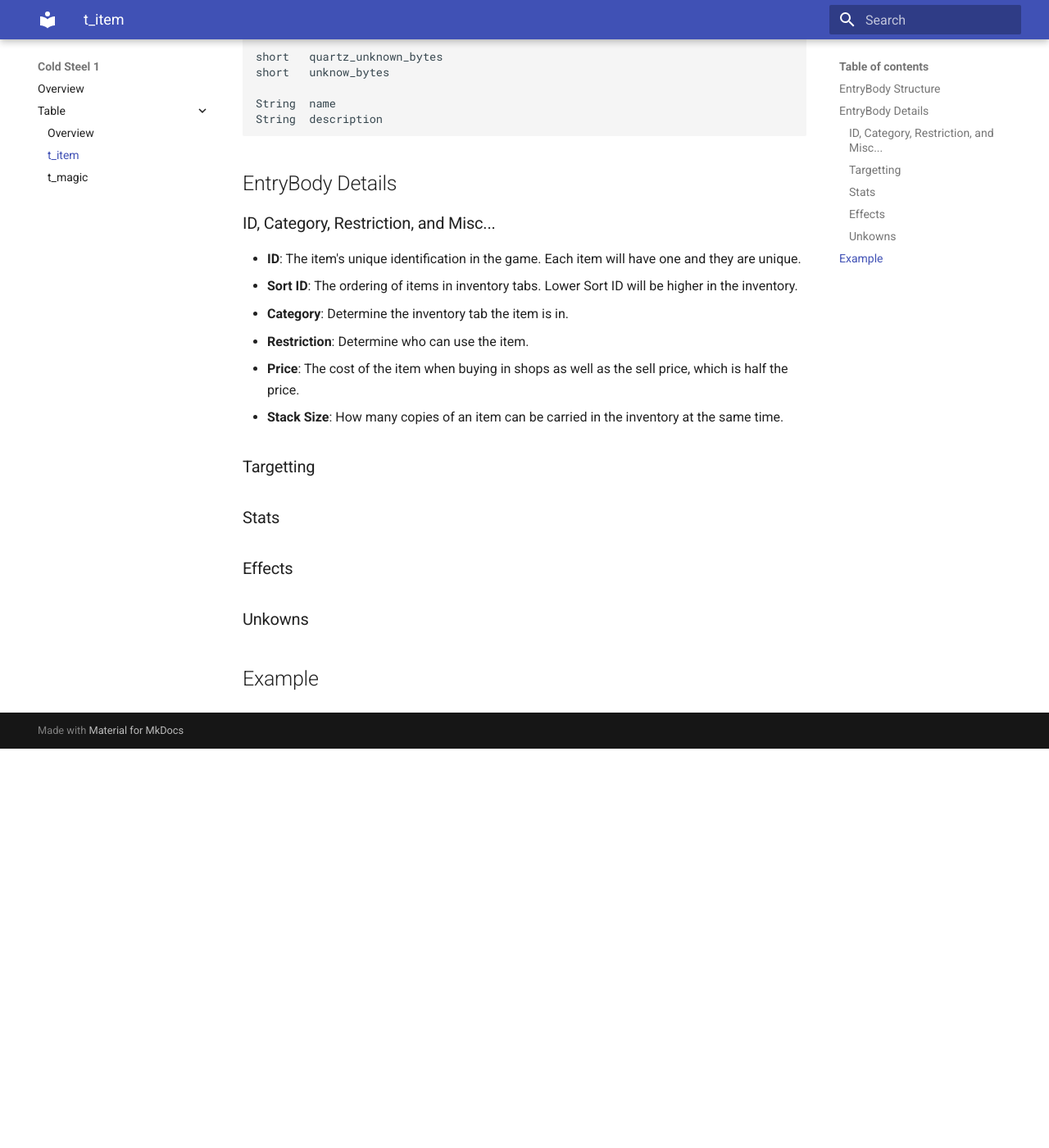
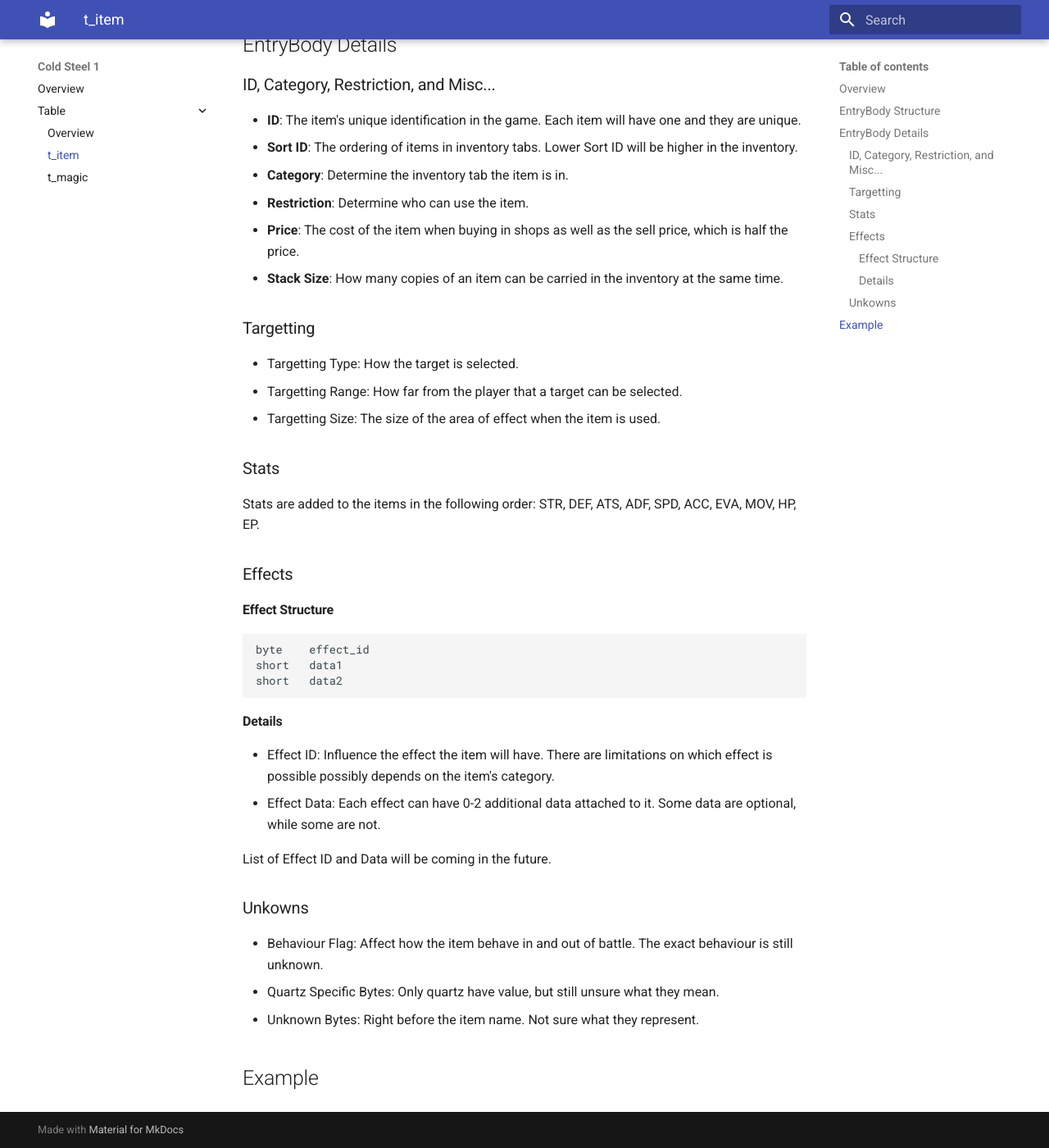
Before and after one commit to nnguyen259/ColdSteelDocumentation, an MkDocs documentation site: the page built from docs/cs1/tables/item.md, in a window 1280 px wide and 1400 px high, scrolled down 838 px. Shown: the whole window at 82% size. Built offline with MkDocs 1.6.1 and Material for MkDocs 9.7.7, drawn with Linux system fonts in a browser that asks for light colours; before the commit the page ends 1751 px from its top, so only the background shows below that; some of the changed text lies outside the part shown.

Commit message:
Clarity Update and Update Item Table Page Update formatting to be less clunky for EntryBody Update information on item table page

````diff
--- a/docs/cs1/tables/item.md
+++ b/docs/cs1/tables/item.md
@@ -1,43 +1,31 @@
 # t_item.tbl
+## Overview
+t_item.tbl contains information for every item in the game.
+
 ## EntryBody Structure
 ```
-short   id
-short   user_restriction
-String  targeting_flags
-short   category
+short       id
+short       user_restriction
+String      behaviour_flags
+short       category
 
-byte    targetting_type
-byte    targetting_range
-byte    targettting_size
+byte        targetting_type
+byte        targetting_range
+byte        targettting_size
 
-byte    effect1_id
-short   effect1_data1
-short   effect1_data2
+Effect[2]   effects
 
-byte    effect2_id
-short   effect2_data1
-short   effect2_data2
+short[10]   stats
 
-short   str
-short   def
-short   ats
-short   adf
-short   spd
-short   acc
-short   eva
-short   mov
-short   hp
-short   ep
+int         price
+byte        stack_size
+short       sort_id
 
-int     price
-byte    stack_size
-short   sort_id
+short       quartz_unknown_bytes
+short       unknow_bytes
 
-short   quartz_unknown_bytes
-short   unknow_bytes
-
-String  name
-String  description
+String      name
+String      description
 ```
 ## EntryBody Details
 ### ID, Category, Restriction, and Misc...
@@ -50,11 +38,30 @@ String  description
 
 
 ### Targetting
+* Targetting Type: How the target is selected.
+* Targetting Range: How far from the player that a target can be selected.
+* Targetting Size: The size of the area of effect when the item is used.
 
 ### Stats
+Stats are added to the items in the following order: STR, DEF, ATS, ADF, SPD, ACC, EVA, MOV, HP, EP.
 
 ### Effects
+#### Effect Structure
+```
+byte    effect_id
+short   data1
+short   data2
+```
+
+#### Details
+* Effect ID: Influence the effect the item will have. There are limitations on which effect is possible possibly depends on the item's category.
+* Effect Data: Each effect can have 0-2 additional data attached to it. Some data are optional, while some are not.
+
+List of Effect ID and Data will be coming in the future.
 
 ### Unkowns
+* Behaviour Flag: Affect how the item behave in and out of battle. The exact behaviour is still unknown.
+* Quartz Specific Bytes: Only quartz have value, but still unsure what they mean.
+* Unknown Bytes: Right before the item name. Not sure what they represent.
 
 ## Example
````
Also changed, not shown: docs/cs1/tables/overview.md (+4 -4 lines), docs/getting-started.md (+8 -4 lines).
